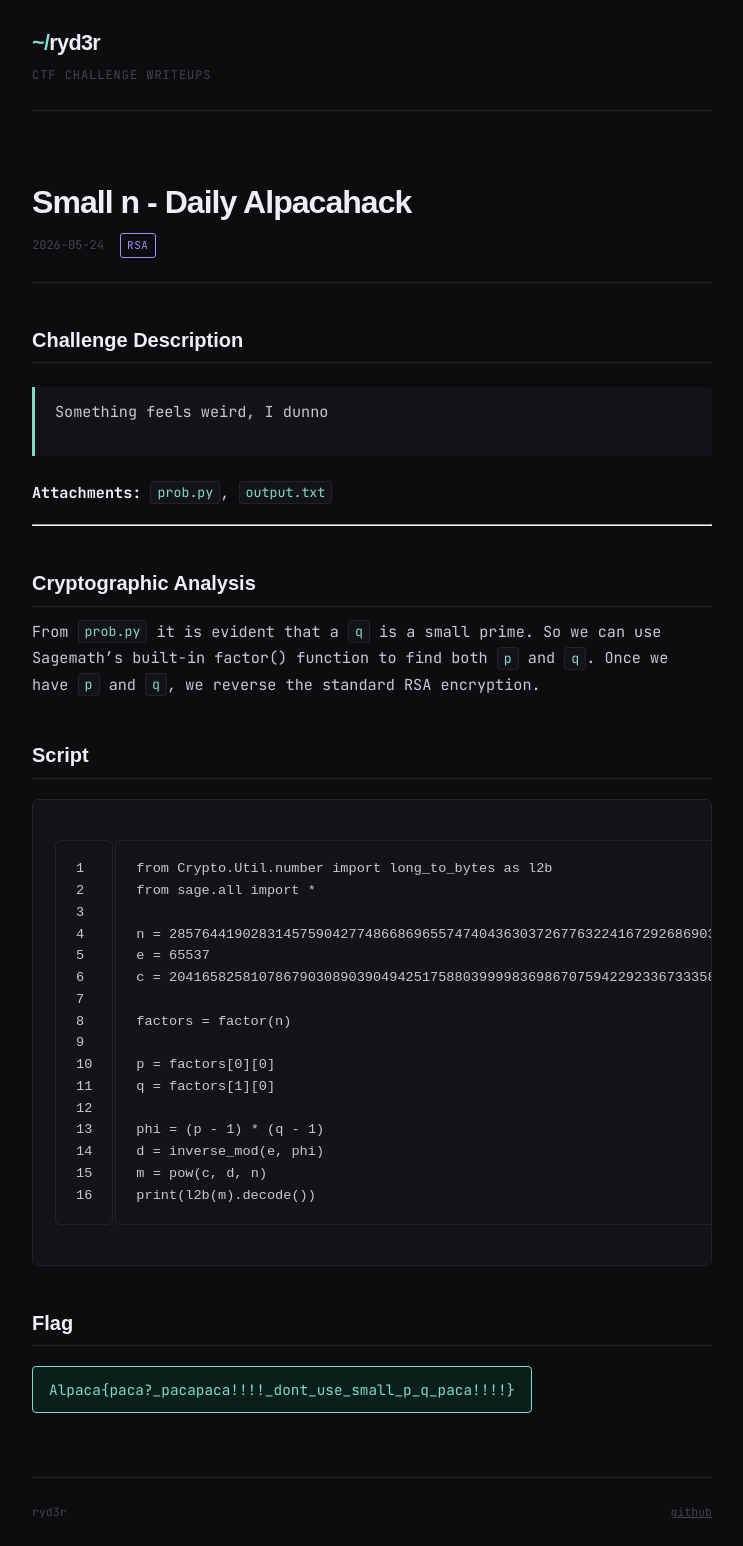
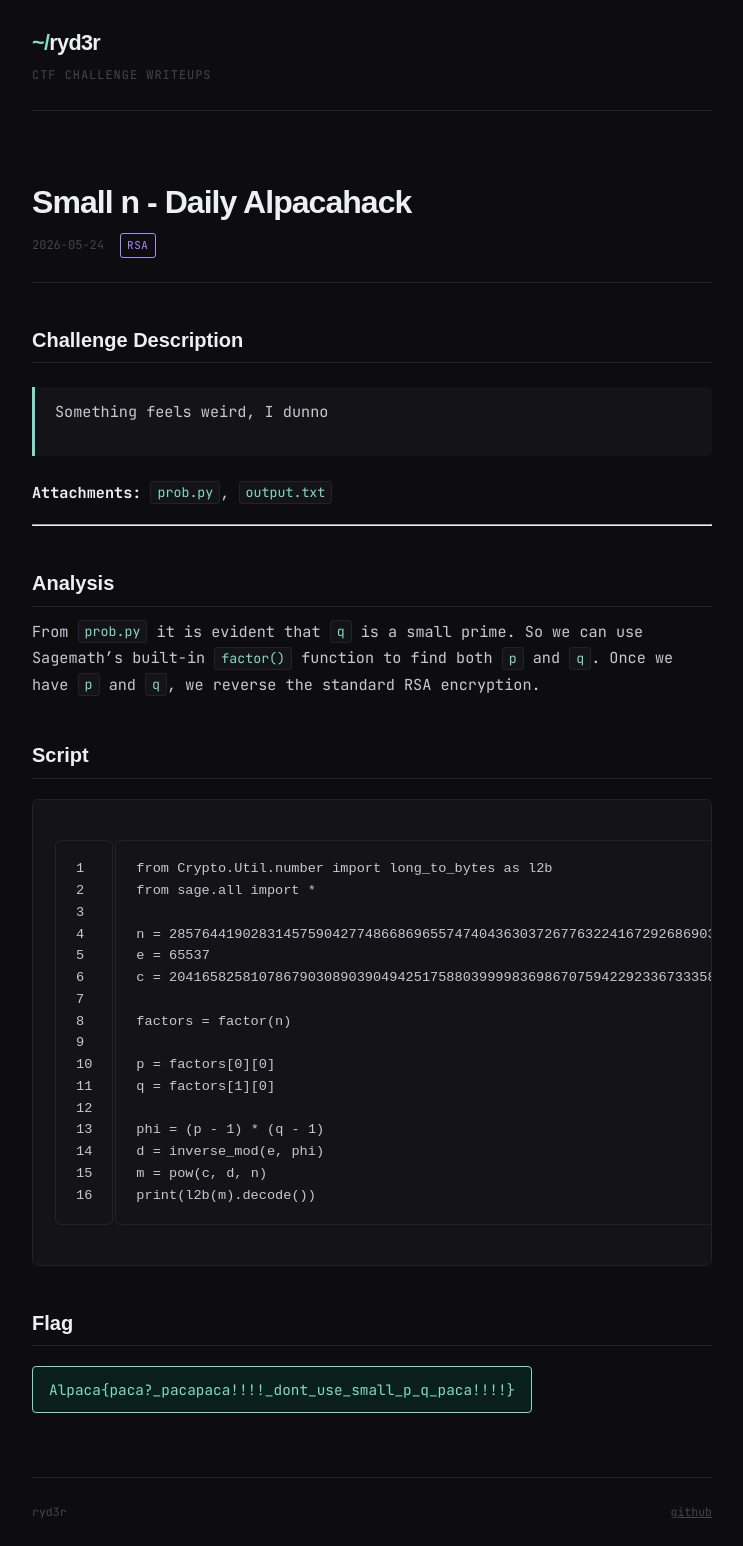
Before and after one commit to 1tsryd3r/1tsryd3r.github.io, a Jekyll site: the page built from _posts/2026-05-25-Small-n.md, in a window 1280 px wide. Shown: the whole page, without its empty margins (268-1011 px from the left). Built offline with Jekyll 4.4.1, drawn with Linux system fonts in a browser that asks for light colours.

Commit message:
fic: formatting issues

```diff
--- a/_posts/2026-05-25-Small-n.md
+++ b/_posts/2026-05-25-Small-n.md
@@ -14,9 +14,9 @@ difficulty: Easy
 
 ---
 
-## Cryptographic Analysis
+## Analysis
 
-From `prob.py` it is evident that a `q` is a small prime. So we can use Sagemath's built-in factor() function to find both `p` and `q`.
+From `prob.py` it is evident that `q` is a small prime. So we can use Sagemath's built-in `factor()` function to find both `p` and `q`.
 Once we have `p` and `q`, we reverse the standard RSA encryption.
 
 ## Script
```
